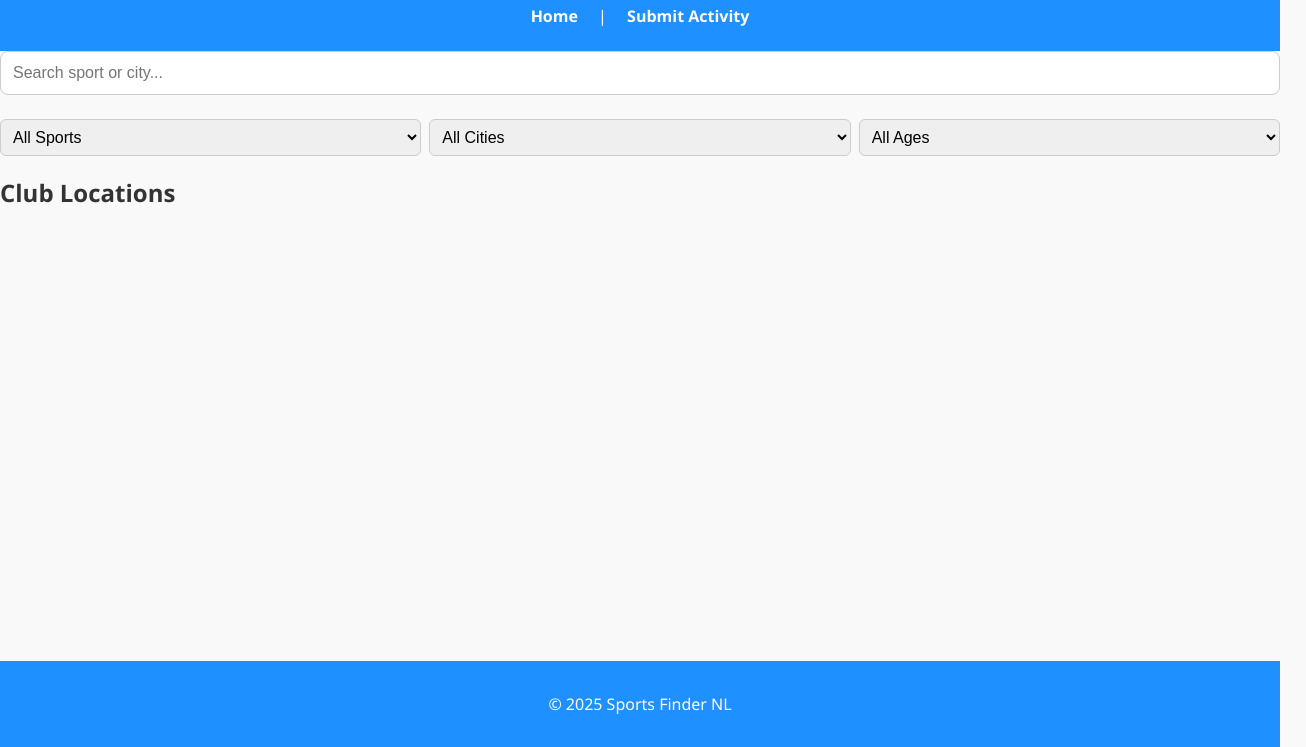
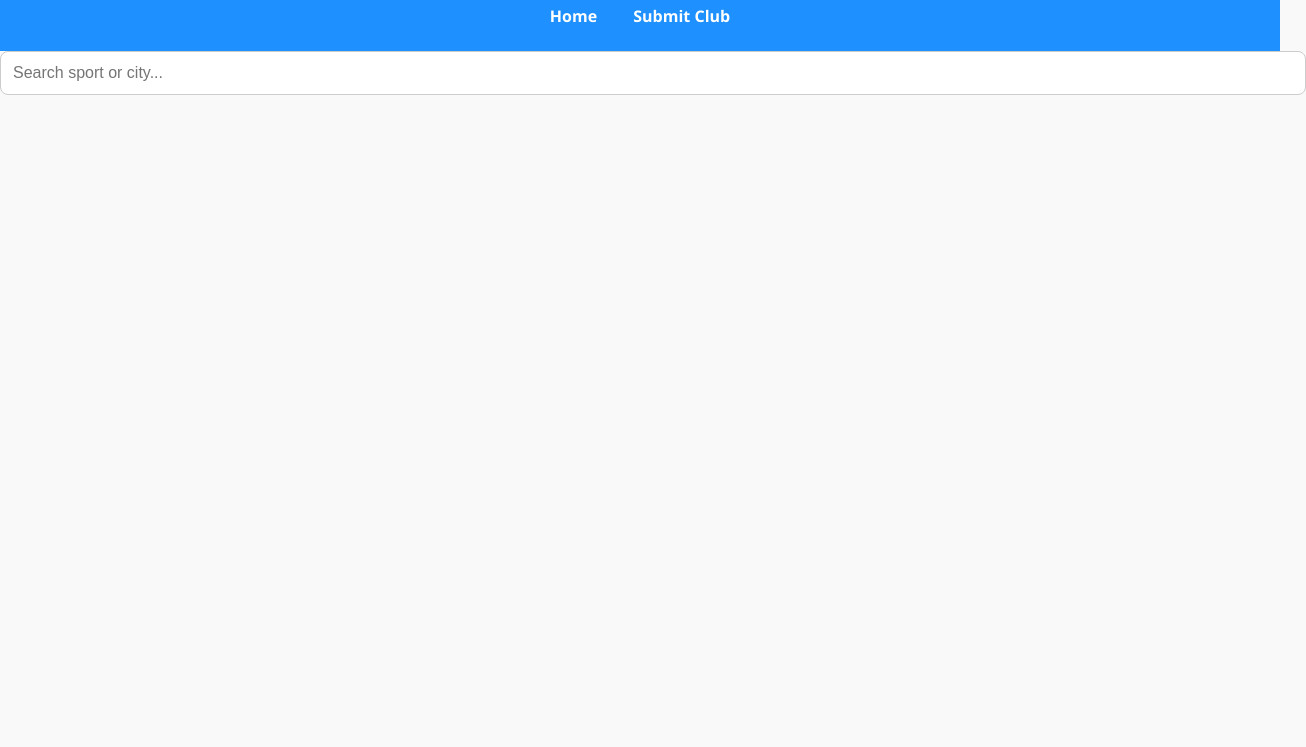
Before and after one commit to AlenaPochinok/sports-kids-activities, a plain HTML site: page index.html in a window 1280 px wide. Shown: the part 70-817 px from the top of the page, 1306 px wide, since content can reach past the window. Drawn offline with nearby package versions, Linux system fonts and the light colour scheme.

Commit message:
Update index.html

```diff
--- a/index.html
+++ b/index.html
@@ -1,58 +1,26 @@
 <!DOCTYPE html>
 <html lang="en">
 <head>
-  <meta charset="UTF-8">
-  <title>Find Kids Sports Activities</title>
-  <link href="styles.css" rel="stylesheet">
-  <link rel="stylesheet" href="https://unpkg.com/leaflet@1.9.4/dist/leaflet.css" />
+  <meta charset="UTF-8" />
+  <title>Sports Finder NL</title>
+  <meta name="viewport" content="width=device-width, initial-scale=1.0" />
+
+  <!-- Leaflet CSS -->
+  <link rel="stylesheet" href="https://unpkg.com/leaflet/dist/leaflet.css" />
+
+  <!-- Custom Styles -->
+  <link href="styles.css" rel="stylesheet" />
 </head>
 <body>
   <header>
     <h1>Sports Finder NL</h1>
     <nav>
-      <a href="index.html">Home</a> |
-      <a href="submit.html">Submit Activity</a>
+      <a href="index.html">Home</a>
+      <a href="submit.html">Submit Club</a>
     </nav>
   </header>
 
   <main>
-    <section class="filters">
-      <input id="search" placeholder="Search sport or city..." />
+    <input id="search" placeholder="Search sport or city..." />
 
-      <select id="filter-sport">
-        <option value="">All Sports</option>
-        <option value="Football">Football</option>
-        <option value="Swimming">Swimming</option>
-        <option value="Tennis">Tennis</option>
-        <!-- Add more options if needed -->
-      </select>
-
-      <select id="filter-city">
-        <option value="">All Cities</option>
-        <option value="Amsterdam">Amsterdam</option>
-        <option value="Rotterdam">Rotterdam</option>
-        <option value="Utrecht">Utrecht</option>
-      </select>
-
-      <select id="filter-age">
-        <option value="">All Ages</option>
-        <option value="5-10">5–10</option>
-        <option value="6-12">6–12</option>
-        <option value="7-14">7–14</option>
-      </select>
-    </section>
-
-    <h2>Club Locations</h2>
-    <div id="map" style="height: 400px; margin-bottom: 1rem;"></div>
-
-    <div id="results"></div>
-  </main>
-
-  <footer>
-    <p>&copy; 2025 Sports Finder NL</p>
-  </footer>
-
-  <script src="script.js"></script>
-  <script src="https://unpkg.com/leaflet@1.9.4/dist/leaflet.js"></script>
-</body>
-</html>
+    <div cla
```
